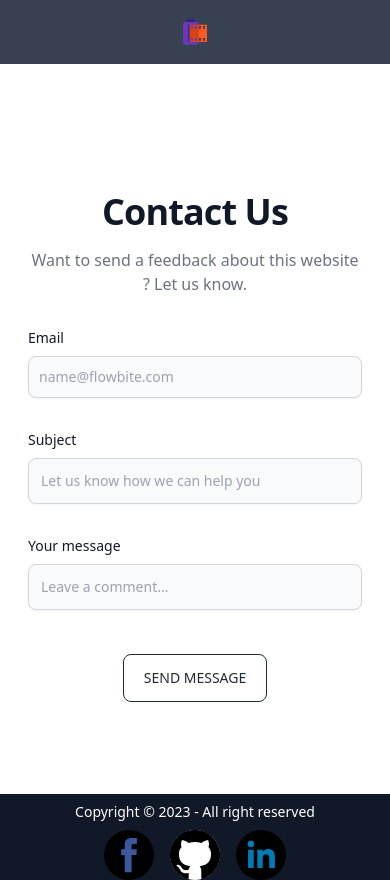
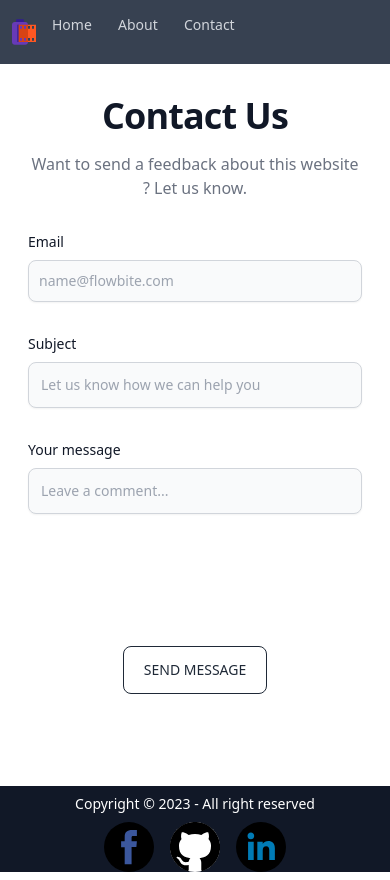
Before and after one commit to kadriz/Photo-Gallery, a React (Create React App) app: page /contact in a window 390 px wide. Built offline with nearby package versions, Linux system fonts and the light colour scheme.

Commit message:
first commit

```diff
--- a/src/App.js
+++ b/src/App.js
@@ -5,7 +5,6 @@ import About from './pages/About'
 import Home from './pages/Home'
 import NotFound from './pages/NotFound'
 import Contact from './pages/Contact'
-import Alert from './components/layout/Alert'
 import SuccesMessage from './components/layout/SuccesMessage'
 import {PixabayProvider} from './context/pixabay/PixabayContext'
 import { AlertProvider } from './context/alert/AlertContext'
@@ -14,12 +13,9 @@ function App() {
     <PixabayProvider>
       <AlertProvider>
     <Router >
-      <div className='flex flex-col justify-between h-screen'>
+  <div className='flex flex-col justify-between h-screen'>
 <Navbar/>
 <main className='container mx-auto px-3 pb-12'>
-<div className='flex justify-center '>
-    <Alert/>
-</div>
 <Routes>
 <Route path='/' element={<Home/>}/>
 <Route path='/about' element={<About/>}/>
@@ -36,4 +32,4 @@ function App() {
    </PixabayProvider>
   )
 }
-export default App;
+export default App
--- a/src/components/layout/Navbar.jsx
+++ b/src/components/layout/Navbar.jsx
@@ -5,12 +5,12 @@ function Navbar() {
 <nav className="bg-gray-700">
 <div className="mx-auto max-w-7xl px-2 sm:px-6 lg:px-8">
     <div className="relative flex h-16 items-center justify-between">
-      <div className="flex flex-1 items-center justify-center sm:items-stretch sm:justify-start">
+      <div className="flex items-center">
         <div className="flex flex-shrink-0 items-center">
-          <FcPhotoReel className="block h-8 w-auto lg:hidden" />
+        <FcPhotoReel className="block h-8 w-auto lg:hidden" />
           <FcPhotoReel className="hidden h-8 w-auto lg:block" />
         </div>
-        <div className="hidden sm:ml-6 sm:block">
+        <div className="sm:ml-6 sm:block">
           <div className="flex space-x-4">
             <Link to='/' className="text-gray-300 hover:bg-gray-700 hover:text-white px-3 py-2 rounded-md text-sm font-medium">Home</Link>
 
--- a/src/pages/Contact.jsx
+++ b/src/pages/Contact.jsx
@@ -1,5 +1,7 @@
 import {useContext, useState} from 'react'
 import AlertContext from '../context/alert/AlertContext'
+import Alert from '../components/layout/Alert'
+
 function Contact() {
 const {setAlert} =useContext(AlertContext)
 const [text, setText] = useState('')
@@ -43,6 +45,7 @@ const handleEmailChange = ({ target: { value } })=>{
               <label className="block mb-2 text-sm font-medium text-gray-900 dark:text-gray-400">Your message</label>
               <input value ={message} onChange={handleMessageChange} type="text" id="subject" className="block p-3 w-full text-sm text-gray-900 bg-gray-50 rounded-lg border border-gray-300 shadow-sm focus:ring-primary-500 focus:border-primary-500 dark:bg-gray-700 dark:border-gray-600 dark:placeholder-gray-400 dark:text-white dark:focus:ring-primary-500 dark:focus:border-primary-500 dark:shadow-sm-light" placeholder="Leave a comment..." />
           </div>
+          <Alert/>
      <div className='flex justify-center '>
    <button type="submit"className="btn btn-outline my-3 py-3 px-5 text-sm font-medium text-center rounded-lg bg-primary-700 hover:bg-primary-800 focus:ring-4 focus:outline-none focus:ring-primary-300 dark:bg-primary-600 dark:hover:bg-primary-700 dark:focus:ring-primary-800">Send message</button>
       </div>
--- a/src/pages/Home.jsx
+++ b/src/pages/Home.jsx
@@ -1,8 +1,12 @@
 import PhotoResults from "../components/photos/PhotoResults"
 import PhotoSearch from "../components/photos/PhotoSearch"
+import Alert from "../components/layout/Alert"
 function Home() {
   return (
     <div>
+      <div className="flex justify-center">
+      <Alert/>
+      </div>
     <PhotoSearch/>
     <PhotoResults />
 </div>
--- a/src/pages/NotFound.jsx
+++ b/src/pages/NotFound.jsx
@@ -7,7 +7,9 @@ function NotFound() {
           <h1 className='text-8xl font-bold mb-8'>Oops!</h1>
           <p className='text-5xl mb-8'>404 - Page Not Found!</p>
           <Link to='/'>
-        <button className= "btn btn-xs sm:btn-sm md:btn-md lg:btn-lg">Back To Home</button>
+            <div className='flex justify-center'>
+        <button className="btn btn-wide ">Back To Home</button>
+        </div>
            </Link>
       </div>
       </div>
```
